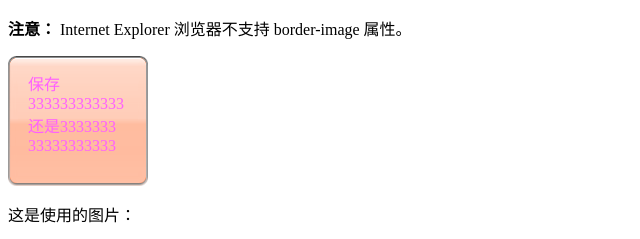
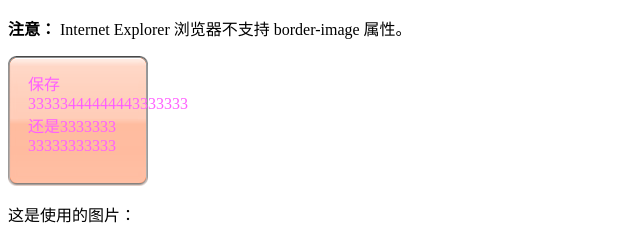
Before and after one commit to Dongjinb/dongjinb.github.io, a plain HTML site: page index.html in a window 1280 px wide. Shown: the top 239 px of the page, 0-640 px from the left. Drawn offline with Linux system fonts and the light colour scheme.

Commit message:
Update index.html

```diff
--- a/index.html
+++ b/index.html
@@ -24,7 +24,7 @@ p1{
 
 <p><b>注意：</b> Internet Explorer 浏览器不支持 border-image 属性。</p>
 
-<div><p1>保存333333333333<br>还是3333333<br>33333333333</p1></div>
+<div><p1>保存33333444444443333333<br>还是3333333<br>33333333333</p1></div>
 
 <p>这是使用的图片：</p>
 <img src="button.png" >
```
